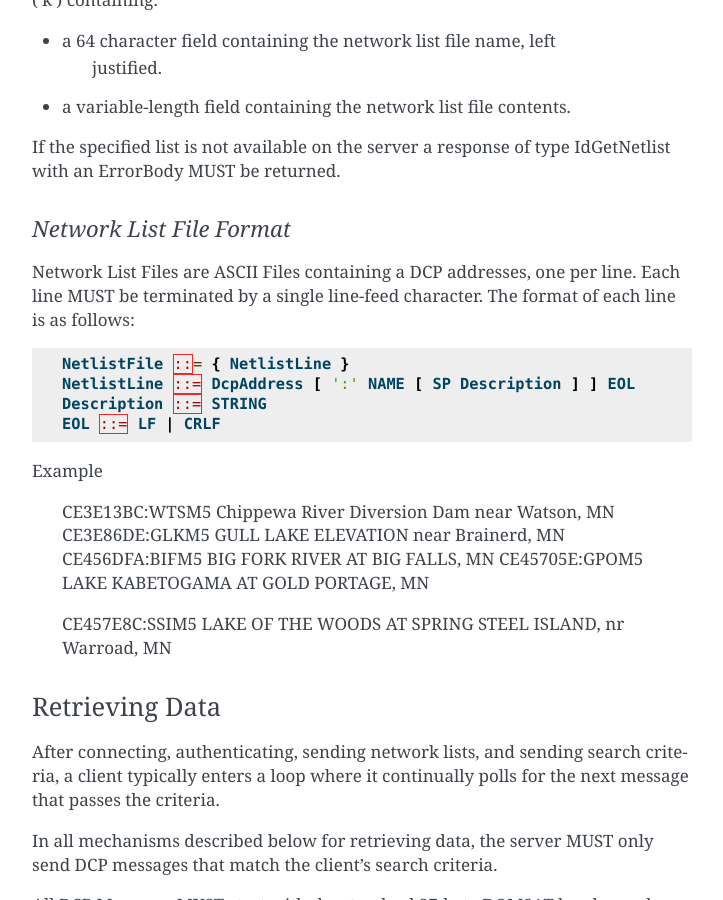
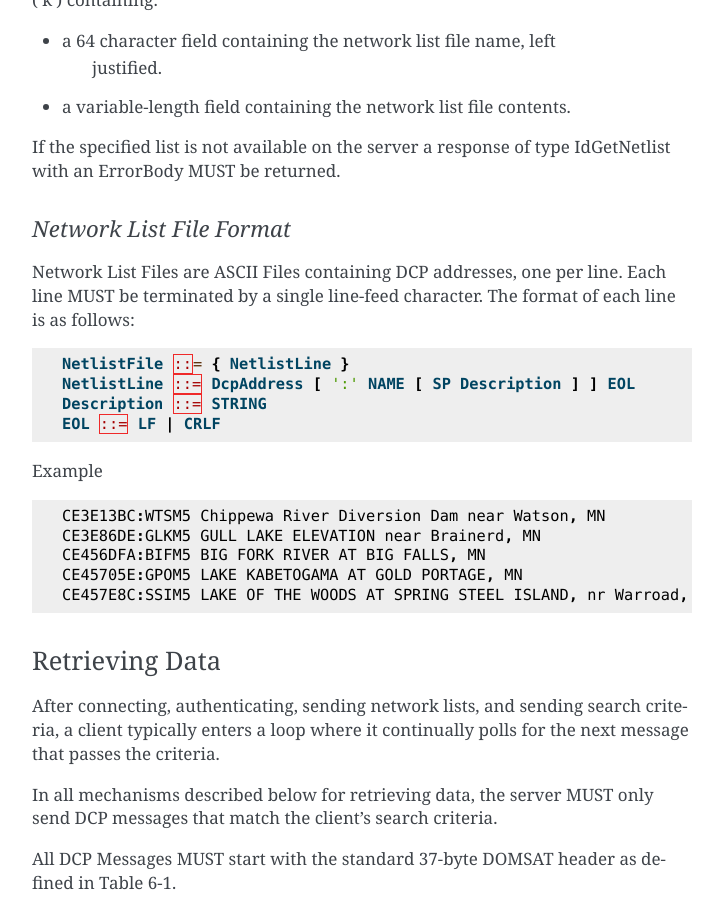
Before and after one commit to opendcs/dcs_standards, a Sphinx documentation site: the page built from source/dds-14.rst, in a window 1280 px wide and 900 px high, scrolled down 15500 px. Shown: the whole window, without its empty margins (388-1111 px from the left). Built offline with Sphinx 7.4.7, drawn with Linux system fonts in a browser that asks for light colours.

Commit message:
formatted netlist example

```diff
--- a/source/dds-14.rst
+++ b/source/dds-14.rst
@@ -916,7 +916,7 @@ IdGetNetlist with an ErrorBody MUST be returned.
 *Network List File Format*
 --------------------------
 
-Network List Files are ASCII Files containing a DCP addresses, one per
+Network List Files are ASCII Files containing DCP addresses, one per
 line. Each line MUST be terminated by a single line-feed character. The
 format of each line is as follows:
 
@@ -929,13 +929,14 @@ format of each line is as follows:
 
 Example
 
+::
+
    CE3E13BC:WTSM5 Chippewa River Diversion Dam near Watson, MN
-   CE3E86DE:GLKM5 GULL LAKE ELEVATION near Brainerd, MN CE456DFA:BIFM5
-   BIG FORK RIVER AT BIG FALLS, MN CE45705E:GPOM5 LAKE KABETOGAMA AT
-   GOLD PORTAGE, MN
+   CE3E86DE:GLKM5 GULL LAKE ELEVATION near Brainerd, MN
+   CE456DFA:BIFM5 BIG FORK RIVER AT BIG FALLS, MN
+   CE45705E:GPOM5 LAKE KABETOGAMA AT GOLD PORTAGE, MN
+   CE457E8C:SSIM5 LAKE OF THE WOODS AT SPRING STEEL ISLAND, nr Warroad, MN
 
-   CE457E8C:SSIM5 LAKE OF THE WOODS AT SPRING STEEL ISLAND, nr Warroad,
-   MN
 
 Retrieving Data
 ===============
```
